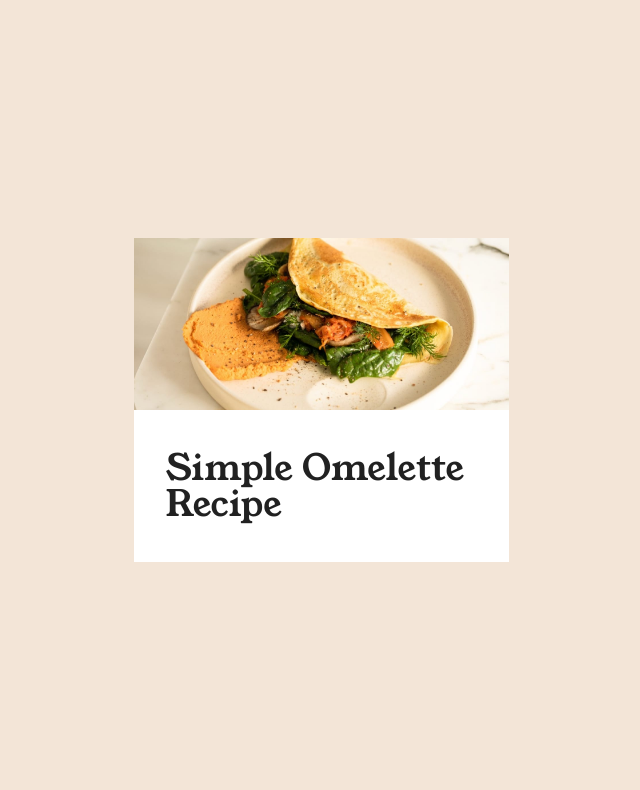
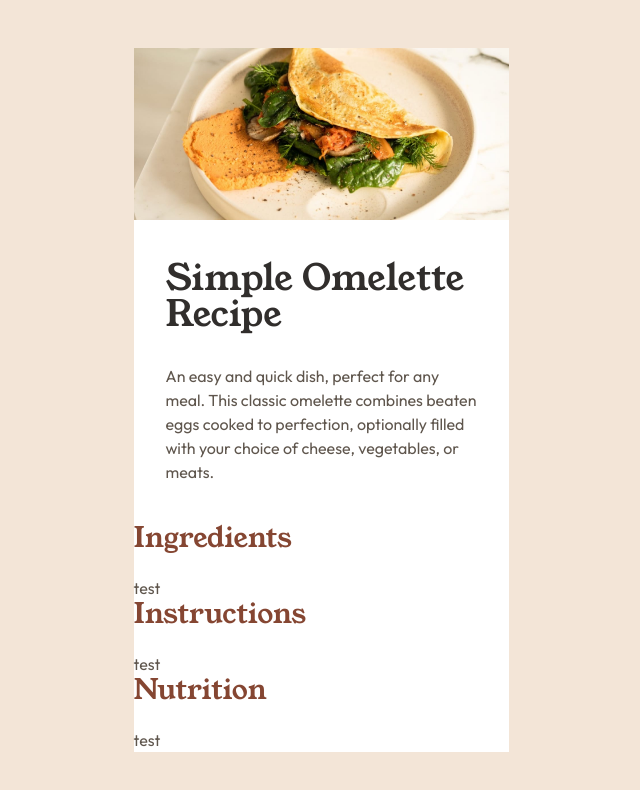
Before and after one commit to haipinggong/recipe-page, a React (Vite) app: page / in a window 1280 px wide. Shown: the top 790 px of the page, without its empty margins (319-959 px from the left). Built offline with nearby package versions, Linux system fonts and the light colour scheme.

Commit message:
Add RecipeSection component

```diff
--- a/src/App.tsx
+++ b/src/App.tsx
@@ -2,15 +2,21 @@ import Typography from "@mui/material/Typography";
 import Box from "@mui/material/Box";
 import styles from "./App.styles";
 import imageOmelette from "./assets/images/image-omelette.jpeg";
+import recipe from "./data/recipe.json";
+import { RecipeSection } from "./components/RecipeSection/RecipeSection";
 
 function App() {
   return (
     <>
       <Box component="main" sx={styles.main}>
         <Box component="img" src={imageOmelette} alt="Omelette" />
-        <Box sx={styles.textContent}>
-          <Typography variant="h1">Simple Omelette Recipe</Typography>
+        <Box sx={styles.textContent} component="section">
+          <Typography variant="h1">{recipe.title}</Typography>
+          <Typography>{recipe.subTitle}</Typography>
         </Box>
+        <RecipeSection title="Ingredients" content="test" />
+        <RecipeSection title="Instructions" content="test" />
+        <RecipeSection title="Nutrition" content="test" />
       </Box>
     </>
   );
--- /dev/null
+++ b/src/components/RecipeSection/RecipeSection.styles.ts
@@ -0,0 +1,15 @@
+import type { SxProps, Theme } from "@mui/material";
+
+interface StyleProps {
+  [key: string]: SxProps<Theme>;
+}
+
+export const styles: StyleProps = {
+  main: {
+    display: "flex",
+    flexDirection: "column",
+    gap: 3,
+  },
+};
+
+export default styles;
--- /dev/null
+++ b/src/components/RecipeSection/RecipeSection.tsx
@@ -0,0 +1,20 @@
+import React from "react";
+import Box from "@mui/material/Box";
+import { Typography } from "@mui/material";
+import styles from "./RecipeSection.styles";
+
+export interface Props {
+  title: string;
+  content: React.ReactNode;
+}
+
+export const RecipeSection = ({ title, content }: Props) => {
+  return (
+    <Box component="section" sx={styles.main}>
+      <Typography variant="h2">{title}</Typography>
+      <Typography>{content}</Typography>
+    </Box>
+  );
+};
+
+export default RecipeSection;
--- /dev/null
+++ b/src/data/recipe.json
@@ -0,0 +1,69 @@
+{
+  "title": "Simple Omelette Recipe",
+  "subTitle": "An easy and quick dish, perfect for any meal. This classic omelette combines beaten eggs cooked to perfection, optionally filled with your choice of cheese, vegetables, or meats.",
+  "preparationTime": [
+    {
+      "label": "Total",
+      "value": "Approximately 10 minutes"
+    },
+    {
+      "label": "Preparation",
+      "value": "5 minutes"
+    },
+    {
+      "label": "Cooking",
+      "value": "5 minutes"
+    }
+  ],
+  "ingredients": [
+    "2-3 large eggs",
+    "Salt, to taste",
+    "Pepper, to taste",
+    "1 tablespoon of butter or oil",
+    "Optional fillings: cheese, diced vegetables, cooked meats, herbs"
+  ],
+  "instructions": [
+    {
+      "label": "Beat the eggs",
+      "description": "In a bowl, beat the eggs with a pinch of salt and pepper until they are well mixed. You can add a tablespoon of water or milk for a fluffier texture."
+    },
+    {
+      "label": "Heat the pan",
+      "description": "Place a non-stick frying pan over medium heat and add butter or oil."
+    },
+    {
+      "label": "Cook the omelette",
+      "description": "Once the butter is melted and bubbling, pour in the eggs. Tilt the pan to ensure the eggs evenly coat the surface."
+    },
+    {
+      "label": "Add fillings (optional)",
+      "description": "When the eggs begin to set at the edges but are still slightly runny in the middle, sprinkle your chosen fillings over one half of the omelette."
+    },
+    {
+      "label": "Fold and serve",
+      "description": "As the omelette continues to cook, carefully lift one edge and fold it over the fillings. Let it cook for another minute, then slide it onto a plate."
+    },
+    {
+      "label": "Enjoy",
+      "description": "Serve hot, with additional salt and pepper if needed."
+    }
+  ],
+  "nutrition": [
+    {
+      "label": "Calories",
+      "value": "277kcal"
+    },
+    {
+      "label": "Carbs",
+      "value": "0g"
+    },
+    {
+      "label": "Protein",
+      "value": "20g"
+    },
+    {
+      "label": "Fat",
+      "value": "22g"
+    }
+  ]
+}
--- a/src/main.tsx
+++ b/src/main.tsx
@@ -16,6 +16,7 @@ if (!rootElement) {
 
 createRoot(rootElement).render(
   <StrictMode>
+    <ThemeProvider theme={theme}>
       <CssBaseline />
       <GlobalStyles
         styles={{
@@ -28,7 +29,6 @@ createRoot(rootElement).render(
           },
         }}
       />
-    <ThemeProvider theme={theme}>
       <App />
     </ThemeProvider>
   </StrictMode>
--- a/src/theme.ts
+++ b/src/theme.ts
@@ -62,41 +62,38 @@ theme = createTheme(theme, {
     },
   },
   typography: {
-    lineHeight: 1,
-    letterSpacing: 0,
-    fontWeight: theme.typography.fontWeightRegular,
     h1: {
       fontSize: "2.25rem",
       fontWeight: theme.typography.fontWeightRegular,
       lineHeight: 1,
       letterSpacing: 0,
+      color: theme.palette.stone.dark,
       //   [theme.breakpoints.up("sm")]: {
       //     fontSize: "1.5rem",
       //   },
     },
     h2: {
       fontSize: "1.75rem",
+      fontWeight: theme.typography.fontWeightRegular,
+      lineHeight: 1,
+      letterSpacing: 0,
+      color: theme.palette.brown.main,
     },
     h3: {
       fontSize: "1.25rem",
+      fontFamily: "Outfit, sans-serif",
       fontWeight: theme.typography.fontWeightSemiBold,
+      lineHeight: 1,
+      letterSpacing: 0,
     },
     body1: {
       fontSize: "1rem",
+      fontFamily: "Outfit, sans-serif",
+      fontWeight: theme.typography.fontWeightRegular,
+      lineHeight: 1.5,
+      letterSpacing: 0,
     },
-    // button: {
-    //   textTransform: "none",
-    //   fontWeight: theme.typography.fontWeightExtraBold,
-    //   fontSize: "0.75rem",
-    //   [theme.breakpoints.up("sm")]: {
-    //     fontSize: "0.875rem",
-    //   },
-    // },
-    // caption: {
-    //   fontSize: "0.875rem",
-    // },
   },
-  //   spacing: [8, 12, 16, 24, 32, 40, 48, 128],
 });
 
 export default theme;
```
Lines whose indentation alone changed are shown as unchanged.
